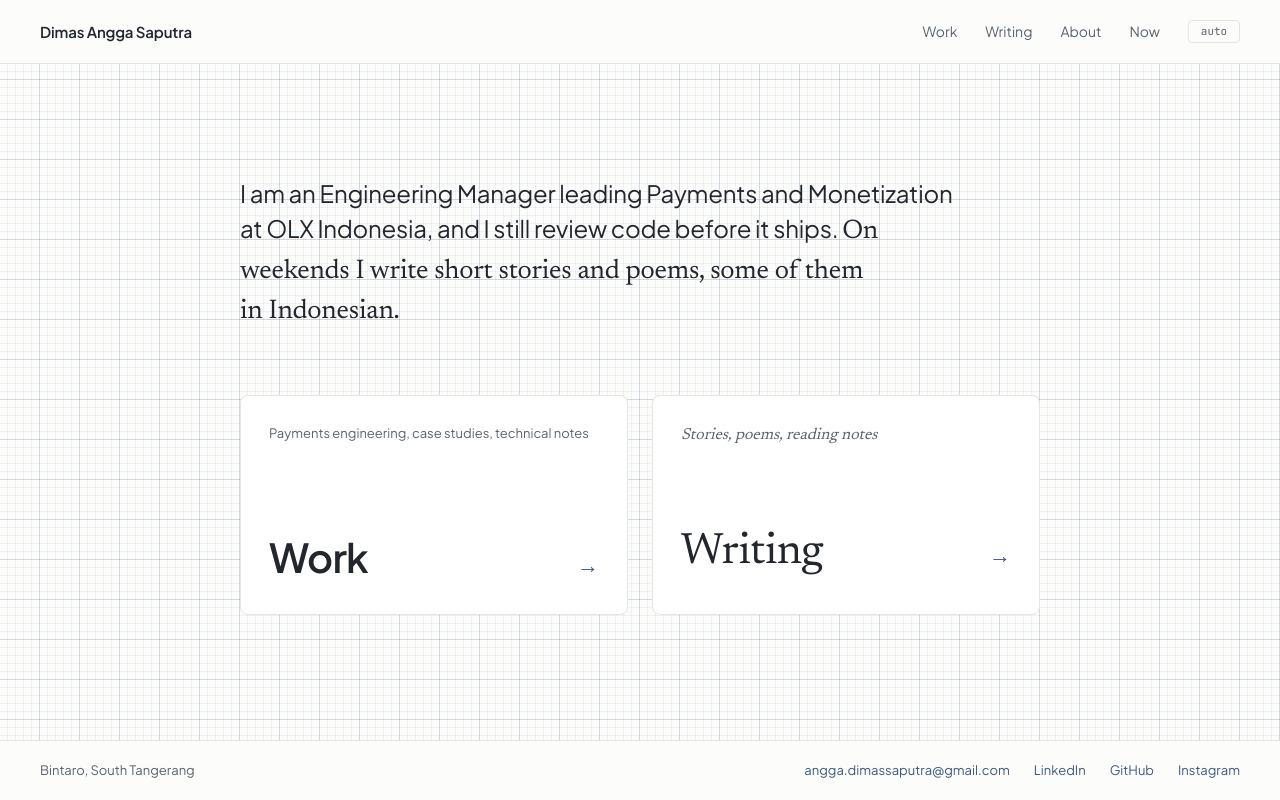
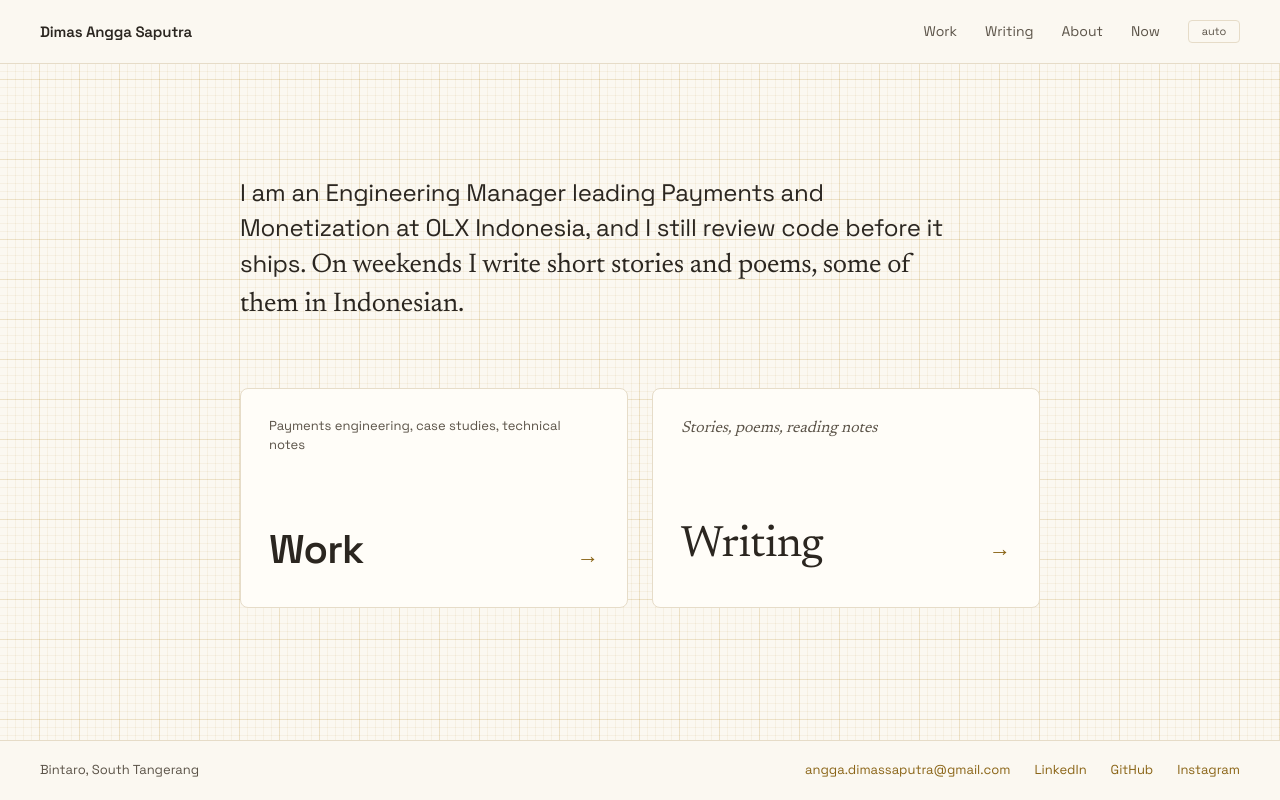
Before and after one commit to dsapoetra/dsapoetra, a Next.js app: page / in a window 1280 px wide. Built offline with nearby package versions, Linux system fonts and the light colour scheme.

Commit message:
theme: Angel and Demon palettes as tokens, two font families
Each side gets a fixed palette (--angel-*, --demon-*) and the theme tokens
map onto one of them, so the toggle still only swaps data-theme. Fonts drop
to Newsreader and Space Grotesk. A test holds every text token to 4.5:1.

```diff
--- a/app/globals.css
+++ b/app/globals.css
@@ -25,63 +25,114 @@
  *    characters a line and technical writing tolerates more.
  */
 
+/*
+ * The two sides, as fixed palettes. These never change with the theme: the
+ * hero paints both at once, and a card that leans to one side borrows its
+ * palette whatever the page is doing. `lib/contrast.test.ts` holds every text
+ * token here to 4.5:1 against every surface of its own side.
+ */
 :root {
-  color-scheme: light dark;
+  /* Angel: warm white, soft gold, pale sky. */
+  --angel-bg: #fbf8f1;
+  --angel-card: #fffdf8;
+  --angel-sunk: #f4efe3;
+  --angel-fg: #2b2620;
+  --angel-fg2: #5b5348;
+  --angel-fg3: #6c6356;
+  --angel-acc: #8a6416;
+  --angel-line: #e6dcc8;
+  --angel-line-hover: #c9b68f;
+  /* Decorative only, never text: too pale to read on warm white. */
+  --angel-glow: #e2b54a;
+  --angel-sky: #cfe2f3;
+  --angel-grid: rgba(184, 140, 40, 0.07);
+  --angel-grid2: rgba(184, 140, 40, 0.15);
 
-  --bg: #fcfcfb;
-  --fg: #22272e;
-  --fg2: #5a636e;
-  --fg3: #8a8a84;
-  --line: #e4e4e0;
-  --card: #ffffff;
-  --acc: #3d5a80;
-  --sunk: #f7f7f5;
-  --grid: rgba(61, 90, 128, 0.07);
-  --grid2: rgba(61, 90, 128, 0.16);
-  /* The one hover colour. A card border only, never text. */
-  --line-hover: #b5b5af;
+  /* Demon: near-black, deep crimson, ember. */
+  --demon-bg: #0c0a0b;
+  --demon-card: #171213;
+  --demon-sunk: #120e0f;
+  --demon-fg: #f2e9e4;
+  --demon-fg2: #c4b3ab;
+  --demon-fg3: #a08f87;
+  --demon-acc: #ff7a4d;
+  --demon-line: #33252a;
+  --demon-line-hover: #6b2b33;
+  /* Decorative only, never text: crimson on black is under 4.5:1. */
+  --demon-glow: #d4213d;
+  --demon-ember: #ff7a4d;
+  --demon-grid: rgba(212, 33, 61, 0.06);
+  --demon-grid2: rgba(212, 33, 61, 0.13);
 
-  --sans: "Plus Jakarta Sans", ui-sans-serif, system-ui, sans-serif;
   --serif: "Newsreader", Georgia, serif;
-  --mono: "JetBrains Mono", ui-monospace, Menlo, monospace;
+  --sans: "Space Grotesk", ui-sans-serif, system-ui, sans-serif;
+  /* Two families max: values (dates, tags) ride the sans, not a third face. */
+  --mono: var(--sans);
 }
 
 /*
- * Dark mode is declared twice on purpose.
+ * The theme tokens every rule below reads. Angel is the default; Demon is
+ * declared twice on purpose.
  *
- * The media query serves the reader who has never touched the toggle, which is
- * most of them. The attribute selector serves the one who has, and it must win
- * in BOTH directions: `:not([data-theme="light"])` is what lets someone on a
- * dark OS choose light and actually get it.
+ * The media query serves the reader who has never picked a side. The
+ * attribute selector serves the one who has, and it must win in BOTH
+ * directions: `:not([data-theme="light"])` is what lets someone on a dark OS
+ * choose Angel and actually get it.
+ *
+ * `.side-angel` / `.side-demon` remap the same tokens on one element, so a
+ * card can lean to a side regardless of the page theme.
  */
+:root,
+.side-angel {
+  color-scheme: light;
+  --bg: var(--angel-bg);
+  --fg: var(--angel-fg);
+  --fg2: var(--angel-fg2);
+  --fg3: var(--angel-fg3);
+  --line: var(--angel-line);
+  --card: var(--angel-card);
+  --acc: var(--angel-acc);
+  --sunk: var(--angel-sunk);
+  --grid: var(--angel-grid);
+  --grid2: var(--angel-grid2);
+  /* The one hover colour. A card border only, never text. */
+  --line-hover: var(--angel-line-hover);
+  --glow: var(--angel-glow);
+}
+
 @media (prefers-color-scheme: dark) {
   :root:not([data-theme="light"]) {
-    --bg: #0e1b3a;
-    --fg: #e8ecf4;
-    --fg2: #a9b8d6;
-    --fg3: #7f92b8;
-    --line: #24365f;
-    --card: #142449;
-    --acc: #9bb8e8;
-    --sunk: #142449;
-    --grid: rgba(255, 255, 255, 0.05);
-    --grid2: rgba(255, 255, 255, 0.13);
-    --line-hover: #3c5288;
+    color-scheme: dark;
+    --bg: var(--demon-bg);
+    --fg: var(--demon-fg);
+    --fg2: var(--demon-fg2);
+    --fg3: var(--demon-fg3);
+    --line: var(--demon-line);
+    --card: var(--demon-card);
+    --acc: var(--demon-acc);
+    --sunk: var(--demon-sunk);
+    --grid: var(--demon-grid);
+    --grid2: var(--demon-grid2);
+    --line-hover: var(--demon-line-hover);
+    --glow: var(--demon-glow);
   }
 }
 
-:root[data-theme="dark"] {
-  --bg: #0e1b3a;
-  --fg: #e8ecf4;
-  --fg2: #a9b8d6;
-  --fg3: #7f92b8;
-  --line: #24365f;
-  --card: #142449;
-  --acc: #9bb8e8;
-  --sunk: #142449;
-  --grid: rgba(255, 255, 255, 0.05);
-  --grid2: rgba(255, 255, 255, 0.13);
-  --line-hover: #3c5288;
+:root[data-theme="dark"],
+.side-demon {
+  color-scheme: dark;
+  --bg: var(--demon-bg);
+  --fg: var(--demon-fg);
+  --fg2: var(--demon-fg2);
+  --fg3: var(--demon-fg3);
+  --line: var(--demon-line);
+  --card: var(--demon-card);
+  --acc: var(--demon-acc);
+  --sunk: var(--demon-sunk);
+  --grid: var(--demon-grid);
+  --grid2: var(--demon-grid2);
+  --line-hover: var(--demon-line-hover);
+  --glow: var(--demon-glow);
 }
 
 /* --------------------------------------------------------------------------
--- a/app/layout.tsx
+++ b/app/layout.tsx
@@ -1,6 +1,6 @@
 import type { Metadata } from 'next'
 import Script from 'next/script'
-import { JetBrains_Mono, Newsreader, Plus_Jakarta_Sans } from 'next/font/google'
+import { Newsreader, Space_Grotesk } from 'next/font/google'
 import './globals.css'
 import SiteHeader from '@/components/site-header'
 import SiteFooter from '@/components/site-footer'
@@ -8,19 +8,19 @@ import { loadSite } from '@/lib/content'
 import { THEME_BOOT_SCRIPT } from '@/lib/theme'
 
 /*
- * Three faces, one per job, and no more.
+ * Two faces, one per side, and no more.
  *
- * Plus Jakarta Sans is the Work wing and all apparatus: nav, meta, labels.
- * Newsreader is the Writing wing, and carries an italic because a story needs
- * one. JetBrains Mono is for things that are read as VALUES rather than as
- * language: dates, tech tags, reading times.
+ * Newsreader is the Angel: humanist serif, the Writing wing, and an italic
+ * because a story needs one. Space Grotesk is the Demon: geometric, a little
+ * sharp, and it carries all apparatus too (nav, meta, dates, tags), which is
+ * why there is no separate mono face.
  *
- * `next/font` self-hosts all three at build time, so there is no request to
+ * `next/font` self-hosts both at build time, so there is no request to
  * fonts.googleapis.com at runtime and no flash of fallback text. Each one is
  * bound to the CSS variable the stylesheet already names, which is what lets
  * globals.css stay pure CSS with no knowledge of Next.
  */
-const sans = Plus_Jakarta_Sans({
+const sans = Space_Grotesk({
   variable: '--sans',
   subsets: ['latin'],
   weight: ['400', '500', '600', '700'],
@@ -32,13 +32,6 @@ const serif = Newsreader({
   subsets: ['latin'],
   weight: ['400', '500', '600'],
   style: ['normal', 'italic'],
-  display: 'swap',
-})
-
-const mono = JetBrains_Mono({
-  variable: '--mono',
-  subsets: ['latin'],
-  weight: ['400', '500'],
   display: 'swap',
 })
 
@@ -74,7 +67,7 @@ export default async function RootLayout({ children }: LayoutProps<'/'>) {
      */
     <html
       lang="en"
-      className={`${sans.variable} ${serif.variable} ${mono.variable}`}
+      className={`${sans.variable} ${serif.variable}`}
       suppressHydrationWarning
     >
       <body>
```
Also changed, not shown: 1 other file (tests, documents, lock files or other folders).
